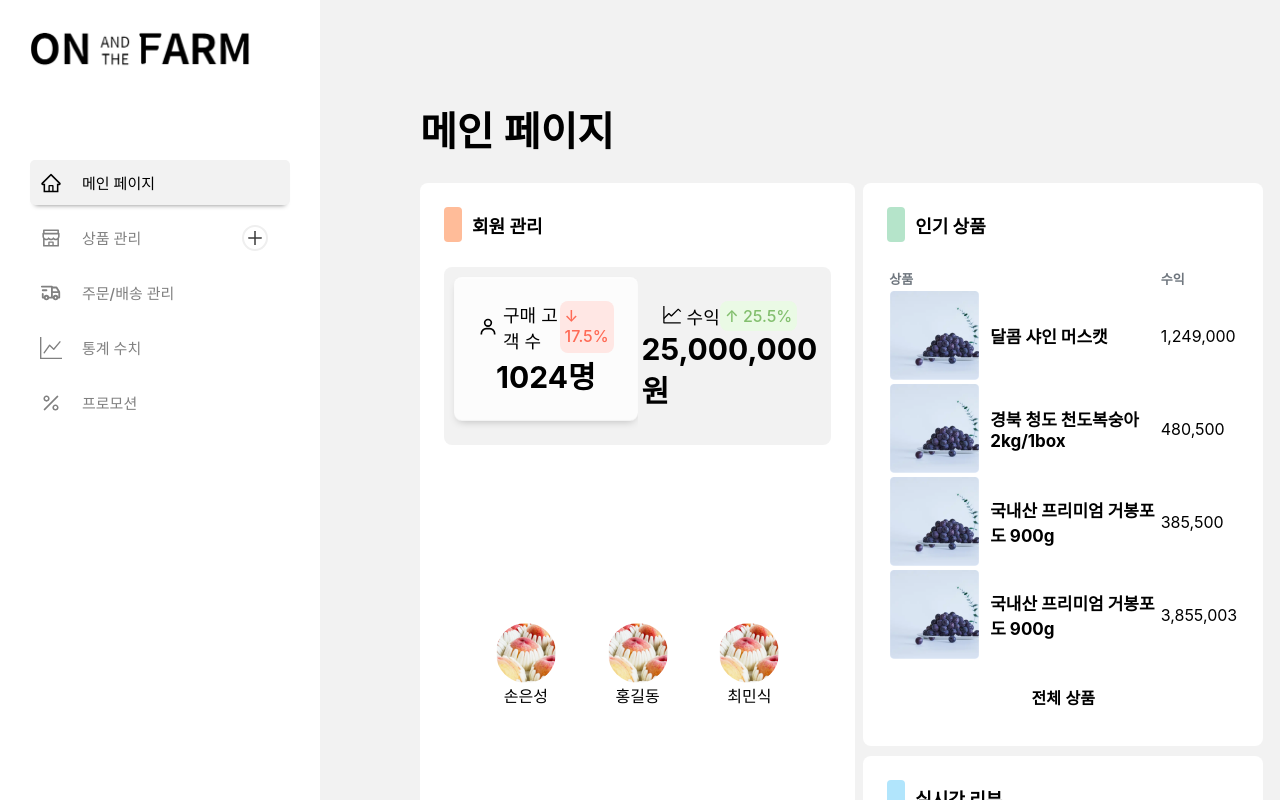
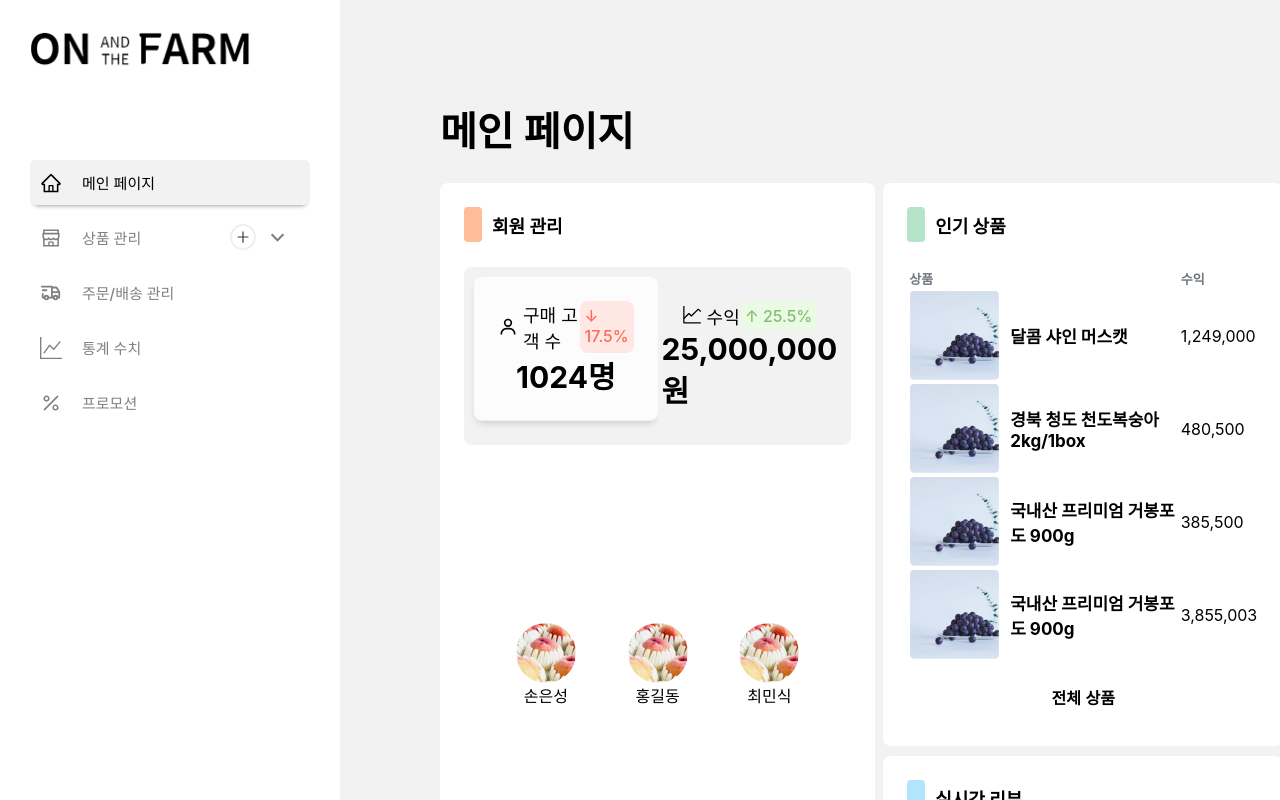
Before and after one commit to lotte-team6-onthefarm/OnAndTheFarm-Front, a React (Create React App) app: page /seller in a window 1280 px wide. Shown: the top 800 px of the page. Built offline with nearby package versions, Linux system fonts and the light colour scheme.

Commit message:
Seller Navbar product subnav 추가

```diff
--- a/src/components/seller/common/Navbar/SellerNavbar.jsx
+++ b/src/components/seller/common/Navbar/SellerNavbar.jsx
@@ -1,23 +1,42 @@
 import React from 'react';
-import { Head, Image, List, PlusIcon } from './SellerNavbar.style';
+import {
+  Head,
+  Image,
+  ListWrapper,
+  PlusIcon,
+  SubListWrapper,
+} from './SellerNavbar.style';
 import {
   AiOutlineHome,
   AiOutlineShop,
   AiOutlinePercentage,
   AiOutlinePlus,
 } from 'react-icons/ai';
+import { BiSubdirectoryRight } from 'react-icons/bi';
 import { TbTruckDelivery } from 'react-icons/tb';
 import { BsGraphUp } from 'react-icons/bs';
 import { Link, useNavigate } from 'react-router-dom';
 import onandthefarmlogo from '../../../../assets/logo.png';
 import { useRecoilState } from 'recoil';
 import { sellerNavState } from '../../../../recoil';
-import { useEffect } from 'react';
+import { RiArrowDownSLine } from 'react-icons/ri';
+import { useState } from 'react';
 
 export default function SellerNavbar() {
   const menus = [
     { icons: <AiOutlineHome />, title: '메인 페이지', url: '/seller' },
     { icons: <AiOutlineShop />, title: '상품 관리', url: '/seller/products' },
+    { icons: <AiOutlineShop />, title: '상품 리스트', url: '/seller/products' },
+    {
+      icons: <AiOutlineShop />,
+      title: '리뷰 관리',
+      url: '/seller/products/reviews',
+    },
+    {
+      icons: <AiOutlineShop />,
+      title: 'QnA 관리',
+      url: '/seller/products/qnas',
+    },
     {
       icons: <TbTruckDelivery />,
       title: '주문/배송 관리',
@@ -32,16 +51,14 @@ export default function SellerNavbar() {
     // { icons: <BiUserPin />, title: '내 정보 관리', url: '/sellermypage' },
   ];
   const [selectMenu, setSelectMenu] = useRecoilState(sellerNavState);
+  const [productSub, setProductSub] = useState(false);
   const handleMenu = num => {
     setSelectMenu(num);
   };
+  const productSubHandler = () => {
+    setProductSub(!productSub);
+  };
   const navigate = useNavigate();
-
-  //useEffect
-  // useEffect(() => {
-  //   // 종료 후 다시 들어왔을 때 저장된 menu 보여주기
-  //   navigate(menus[selectMenu].url);
-  // }, []);
 
   //function
   const productUrl = () => {
@@ -54,18 +71,63 @@ export default function SellerNavbar() {
       </Link>
       {menus.map((menu, idx) => {
         return (
+          <div key={idx}>
+            {idx === 2 || idx === 3 || idx === 4 ? (
+              <SubListWrapper productSub={productSub}>
                 <Link to={menu.url} key={idx}>
-            <List
+                  <ListWrapper
                     onClick={() => {
                       handleMenu(idx);
                     }}
                     check={idx === selectMenu ? '1' : '0'}
                     color={idx === selectMenu ? '#F2F2F2' : 'white'}
                   >
+                    <div className="icons">
+                      <BiSubdirectoryRight />
+                    </div>
+                    <div className="right">
+                      <div>{menu.title}</div>
+                    </div>
+                  </ListWrapper>
+                </Link>
+              </SubListWrapper>
+            ) : (
+              <>
+                {idx === 1 ? (
+                  <ListWrapper
+                    onClick={() => {
+                      productSubHandler();
+                    }}
+                    productSub={productSub}
+                  >
                     <div className="icons">{menu.icons}</div>
-              {menu.title}
-            </List>
+                    <div className="right">
+                      <div>{menu.title}</div>
+                      <div className="icons" onClick={productSubHandler}>
+                        <RiArrowDownSLine />
+                      </div>
+                    </div>
+                  </ListWrapper>
+                ) : (
+                  <Link to={menu.url} key={idx}>
+                    <ListWrapper
+                      onClick={() => {
+                        handleMenu(idx);
+                      }}
+                      check={idx === selectMenu ? '1' : '0'}
+                      color={idx === selectMenu ? '#F2F2F2' : 'white'}
+                      productSub={productSub}
+                    >
+                      <div className="icons">{menu.icons}</div>
+                      <div className="right">
+                        <div>{menu.title}</div>
+                      </div>
+                    </ListWrapper>
                   </Link>
+                )}
+              </>
+            )}
+          </div>
         );
       })}
       {/* 상품등록 이동 버튼 */}
--- a/src/components/seller/common/Navbar/SellerNavbar.style.js
+++ b/src/components/seller/common/Navbar/SellerNavbar.style.js
@@ -18,7 +18,11 @@ const Head = styled.div`
   background-color: white;
 `;
 
-const List = styled.div`
+const SubListWrapper = styled.div`
+  display: ${props => (props.productSub === false ? 'none' : 'block')};
+`;
+
+const ListWrapper = styled.div`
   font-size: 15px;
   cursor: pointer;
   display: flex;
@@ -26,7 +30,7 @@ const List = styled.div`
   padding-left: 10px;
   border-radius: 5px;
   align-items: center;
-  width: 250px;
+  width: 270px;
   height: 45px;
   font-weight: 550;
   color: ${props => (props.check === '1' ? 'black' : 'gray')};
@@ -42,12 +46,24 @@ const List = styled.div`
     align-items: center;
     margin-right: 20px;
   }
+  .right {
+    width: 100%;
+    display: flex;
+    justify-content: space-between;
+    align-items: center;
+    .icons {
+      font-size: 25px;
+      transition: all ease 0.2s;
+      transform: ${props =>
+        props.productSub === false ? '' : 'rotate(180deg)'};
+    }
+  }
 `;
 
 const PlusIcon = styled.div`
   position: absolute;
-  top: 225px;
-  left: 242px;
+  top: 224px;
+  left: 230px;
   width: 22px;
   height: 22px;
   display: flex;
@@ -57,10 +73,10 @@ const PlusIcon = styled.div`
   border: 2px solid #efefef;
   border-radius: 50%;
   color: #383838;
-  font-size: 20px;
+  font-size: 16px;
   :hover {
     border: 2px solid #383838;
   }
 `;
 
-export { Image, Head, List, PlusIcon };
+export { Image, Head, ListWrapper, SubListWrapper, PlusIcon };
```
Lines whose indentation alone changed are shown as unchanged.
